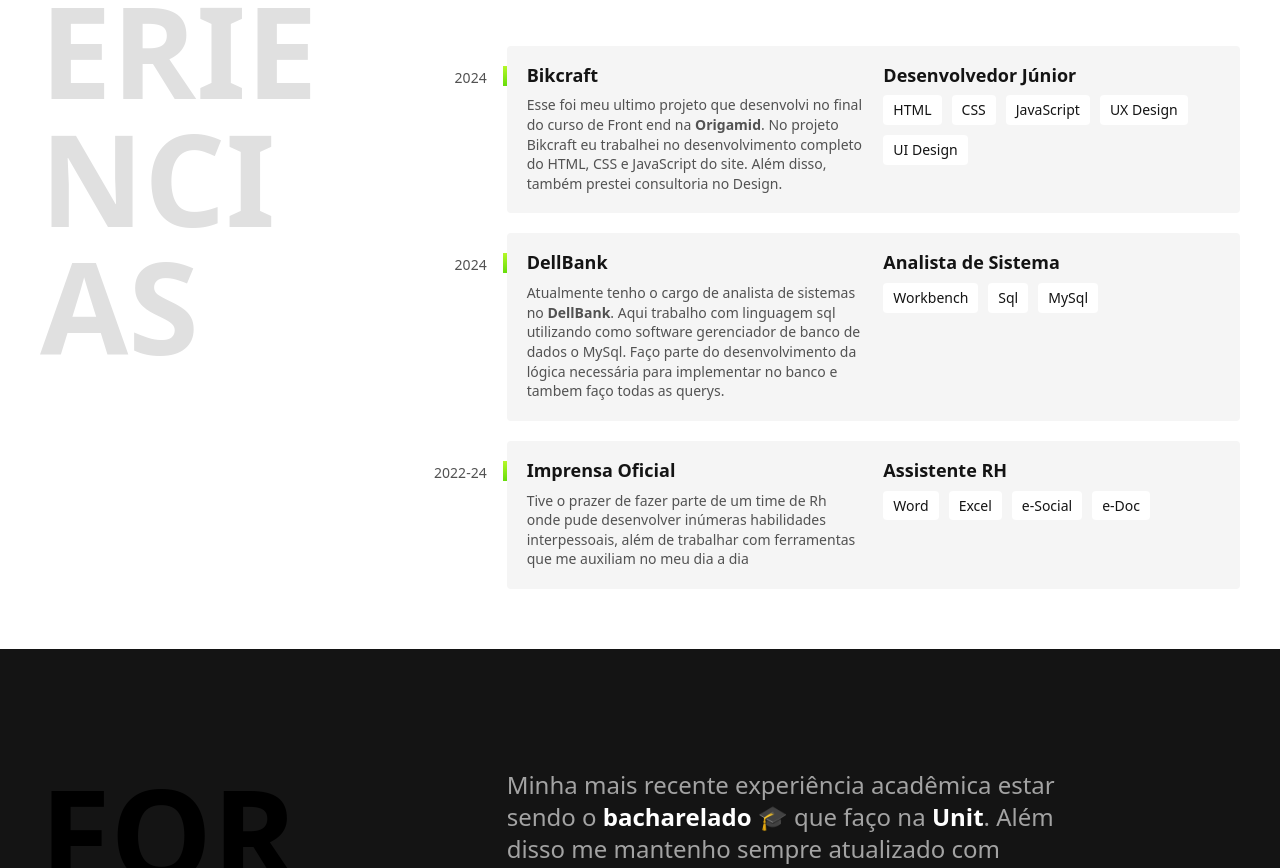
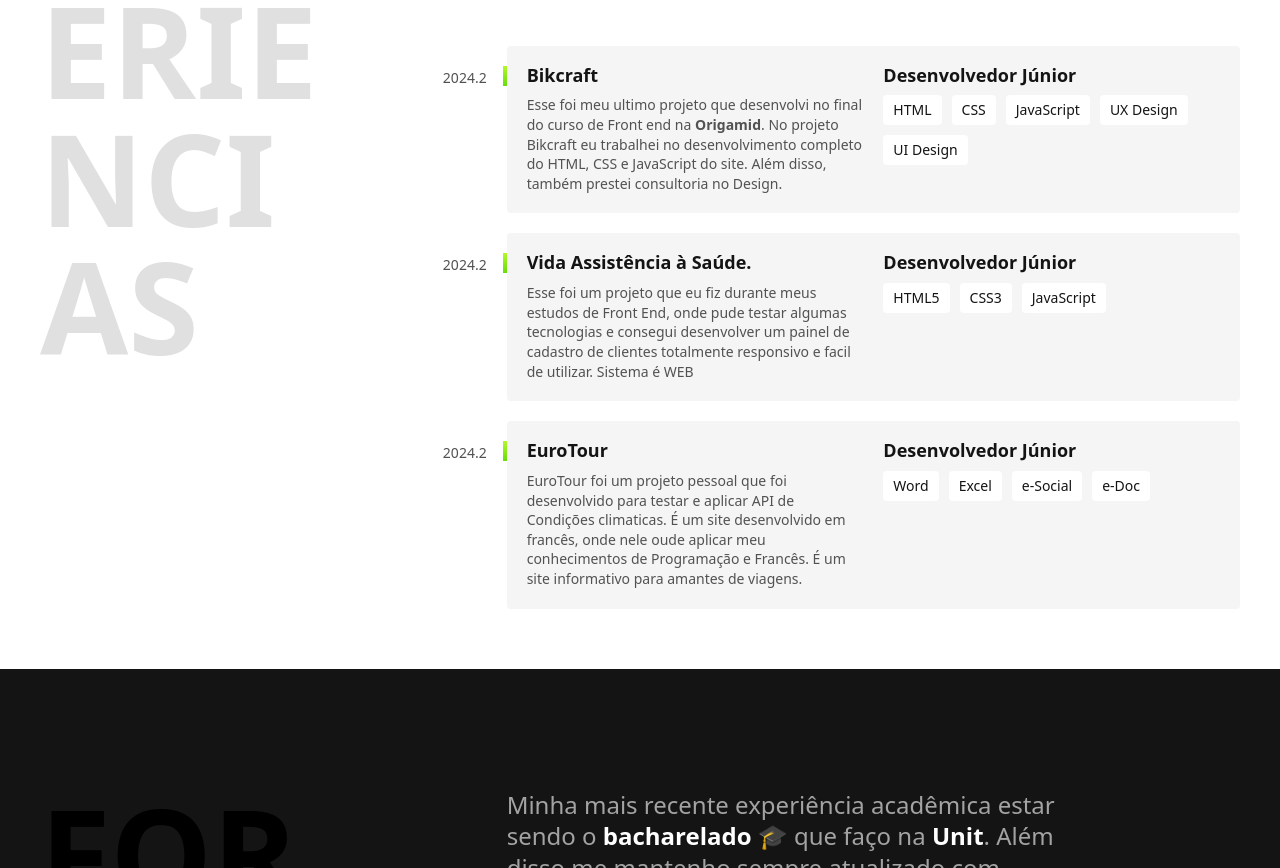
Before and after one commit to EnzoLsena/Portifolio, a plain HTML site: page index.html in a window 1280 px wide. Shown: the part 967-1835 px from the top of the page. Drawn offline with Linux system fonts and the light colour scheme.

Commit message:
mudanças

```diff
--- a/index.html
+++ b/index.html
@@ -37,7 +37,7 @@
       <p class="experiencia-texto">Desenvolvo pequenos projetos como o Bikcraft utilizando apenas <strong>HTML</strong>, <strong>CSS</strong> e <strong>JavaScript</strong>. Para aplicativos web como a rede social Dogs eu trabalhei no <strong>UX</strong> e <strong>UI Design</strong> do projeto.</p>
 
       <div class="empresa">
-        <span class="empresa-ano">2024</span>
+        <span class="empresa-ano">2024.2</span>
         <h3 class="empresa-titulo">Bikcraft</h3>
         <span class="empresa-titulo">Desenvolvedor Júnior</span>
         <p class="empresa-texto">Esse foi meu ultimo projeto que desenvolvi no final do curso de Front end na <strong>Origamid</strong>. No projeto Bikcraft eu trabalhei no desenvolvimento completo do HTML, CSS e JavaScript do site. Além disso, também prestei consultoria no Design.</p>
@@ -51,22 +51,22 @@
       </div>
 
       <div class="empresa">
-        <span class="empresa-ano">2024</span>
-        <h3 class="empresa-titulo">DellBank</h3>
-        <span class="empresa-titulo">Analista de Sistema</span>
-        <p class="empresa-texto">Atualmente tenho o cargo de analista de sistemas no <strong>DellBank</strong>. Aqui trabalho com linguagem sql utilizando como software gerenciador de banco de dados o MySql. Faço parte do desenvolvimento da lógica necessária para implementar no banco e tambem faço todas as querys.</p>
+        <span class="empresa-ano">2024.2</span>
+        <h3 class="empresa-titulo">Vida Assistência à Saúde.</h3>
+        <span class="empresa-titulo">Desenvolvedor Júnior</span>
+        <p class="empresa-texto">Esse foi um projeto que eu fiz durante meus estudos de Front End, onde pude testar algumas tecnologias e consegui desenvolver um painel de cadastro de clientes totalmente responsivo e facil de utilizar. Sistema é WEB</p>
         <ul class="empresa-habilidades">
-          <li>Workbench</li>
-          <li>Sql</li>
-          <li>MySql</li>
+          <li>HTML5</li>
+          <li>CSS3</li>
+          <li>JavaScript</li>
         </ul>
       </div>
 
       <div class="empresa">
-        <span class="empresa-ano">2022-24</span>
-        <h3 class="empresa-titulo">Imprensa Oficial</h3>
-        <span class="empresa-titulo">Assistente RH</span>
-        <p class="empresa-texto">Tive o prazer de fazer parte de um time de Rh onde pude desenvolver inúmeras habilidades interpessoais, além de trabalhar com ferramentas que me auxiliam no meu dia a dia</p>
+        <span class="empresa-ano">2024.2</span>
+        <h3 class="empresa-titulo">EuroTour</h3>
+        <span class="empresa-titulo">Desenvolvedor Júnior</span>
+        <p class="empresa-texto">EuroTour foi um projeto pessoal que foi desenvolvido para testar e aplicar API de Condições climaticas. É um site desenvolvido em francês, onde nele oude aplicar meu conhecimentos de Programação e Francês. É um site informativo para amantes de viagens.</p>
         <ul class="empresa-habilidades">
           <li>Word</li>
           <li>Excel</li>
```
